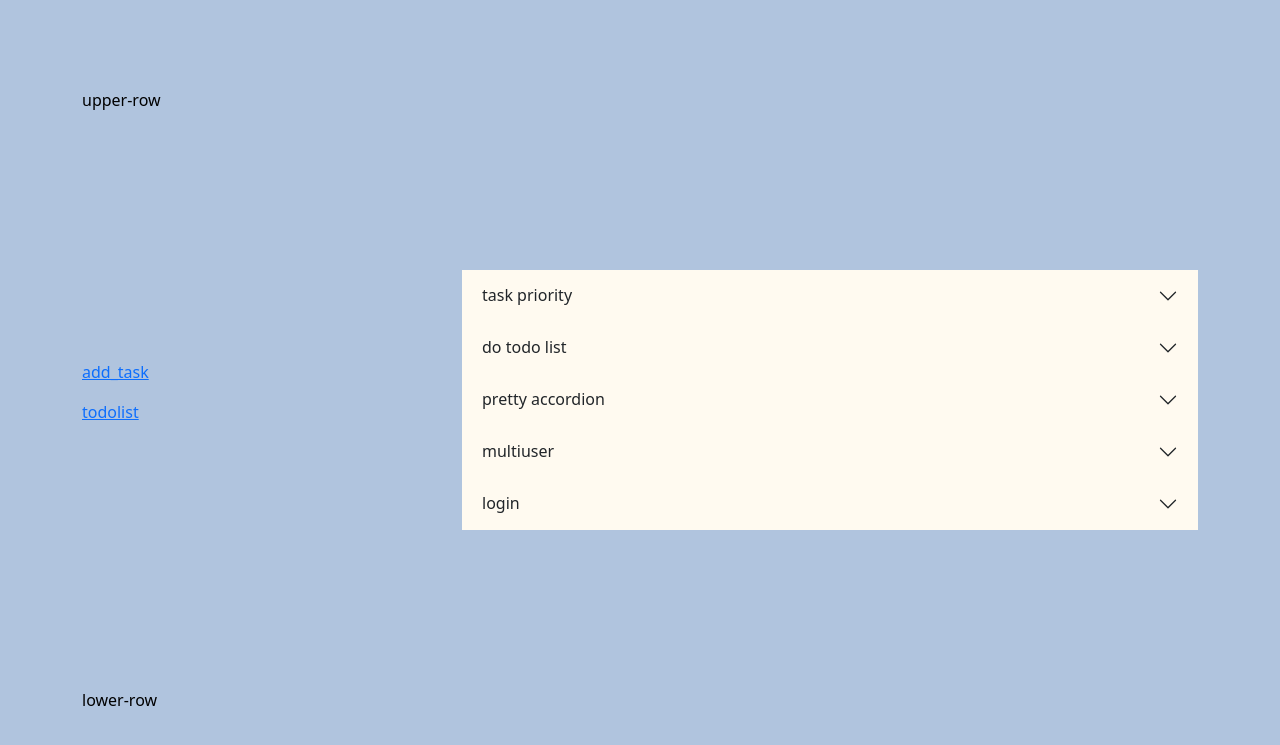
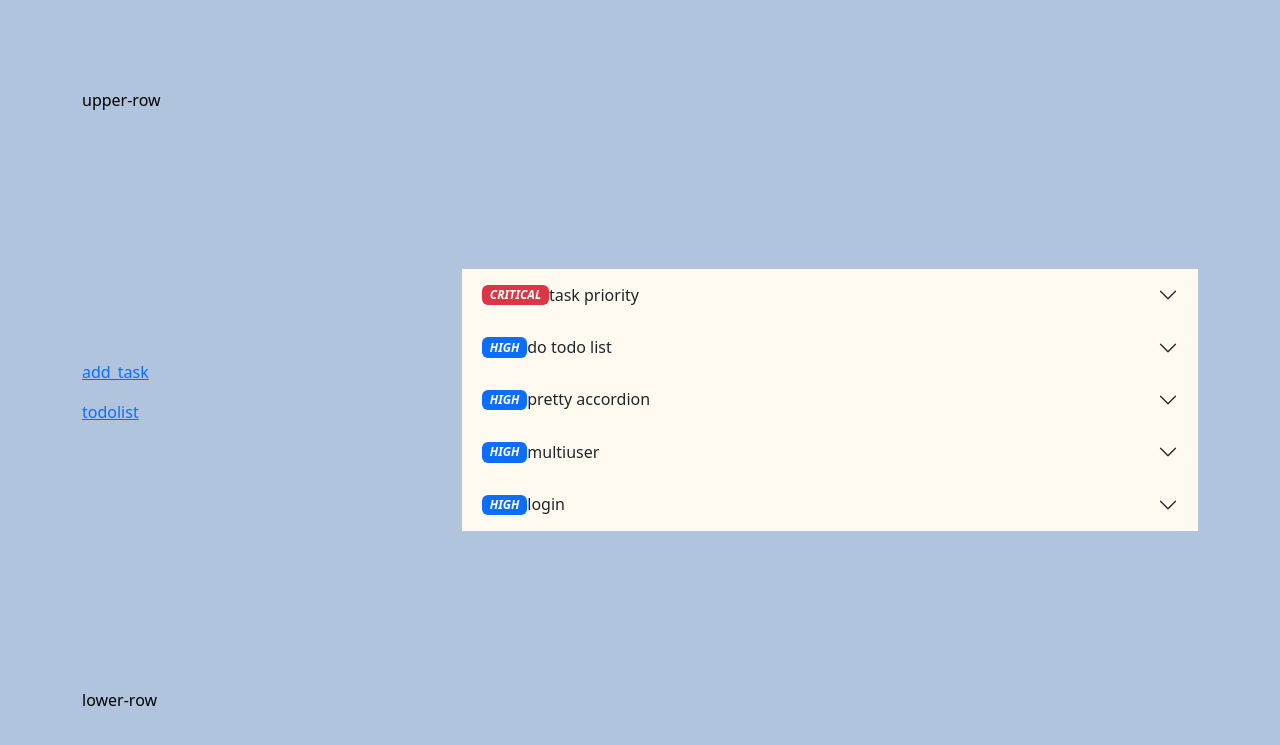
Before and after one commit to DazzzleKK/todo, a Django app: page /todo/ in a window 1280 px wide. Shown: the top 745 px of the page. Run offline with Django 4.2, Linux system fonts and the light colour scheme; data comes from the database, SQL or seed files in the repository.

Commit message:
priority badges, priority form

```diff
--- a/todolist/todo/forms.py
+++ b/todolist/todo/forms.py
@@ -5,8 +5,9 @@ from .models import Tasks
 class NewTaskForm(forms.ModelForm):
     class Meta:
         model = Tasks
-        fields = ['title', 'content']
+        fields = ['title', 'content', 'priority']
         widgets = {
             'title': forms.TextInput(attrs={'class': 'form-control-sm bg-secondary'}),
+            'priority': forms.Select(attrs={'class': 'form-control-sm bg-secondary'}),
             'content': forms.Textarea(attrs={'class': 'form-control bg-secondary', 'rows': 5}),
         }
--- a/todolist/todo/templates/todo/tasks_list.html
+++ b/todolist/todo/templates/todo/tasks_list.html
@@ -10,7 +10,24 @@
             <h2 class="accordion-header" id="heading{{ task.id }}">
                 <button class="accordion-button bg-info collapsed" type="button" data-bs-toggle="collapse" data-bs-target="#collapse{{ task.id }}"
                     aria-expanded="false" aria-controls="collapse">
-                    {{ task.title }}
+
+                    {% if task.priority == 'CRITICAL' %}
+                        <span class="badge text-bg-danger"><i>{{ task.priority }}</i></span>
+                    {% endif %}
+                    {% if task.priority == 'HIGH' %}
+                        <span class="badge text-bg-primary"><i>{{ task.priority }}</i></span>
+                    {% endif %}
+                    {% if task.priority == 'MEDIUM' %}
+                        <span class="badge text-bg-primary"><i>{{ task.priority }}</i></span>
+                    {% endif %}
+                    {% if task.priority == 'LOW' %}
+                        <span class="badge text-bg-primary"><i>{{ task.priority }}</i></span>
+                    {% endif %}
+                    {% if task.priority == 'TRIVIAL' %}
+                        <span class="badge text-bg-primary"><i>{{ task.priority }}</i></span>
+                    {% endif %}
+
+                         {{ task.title }}
                 </button>
             </h2>
             <div id="collapse{{ task.id }}" class="accordion-collapse collapse" aria-labelledby="heading{{ task.id }}"
```
